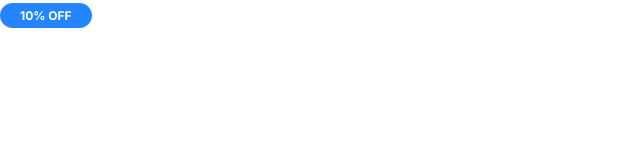
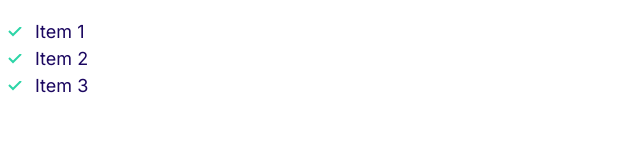
Before and after one commit to xRuisu/cwm-moshify, a plain HTML site: page index.html in a window 1280 px wide. Shown: the whole page, without its empty margins (0-640 px from the left). Drawn offline with Linux system fonts and the light colour scheme.

Commit message:
Fixed components location. Created new lists component.

```diff
--- a/css/styles.css
+++ b/css/styles.css
@@ -116,3 +116,30 @@ a {
     font-size: 1.2rem;
   }
 }
+
+/* Lists */
+.list {
+  list-style: none;
+  padding-left: 0;
+  color: var(--color-headings);
+}
+
+.list--inline .list__item {
+  display: inline-block;
+  margin-right: 2rem;
+}
+
+.list--tick {
+  list-style-image: url(/images/tick.svg);
+  padding-left: 3rem;
+}
+
+.list--tick .list__item {
+  padding-left: 0.5rem;
+}
+
+@media screen and (min-width: 1024px) {
+  .list--tick .list--inline {
+    padding-left: 0;
+  }
+}
--- a/index.html
+++ b/index.html
@@ -14,6 +14,10 @@
     />
   </head>
   <body>
-    <span class="badge badge--primary badge--small">10% OFF</span>
+    <ul class="list list--tick">
+      <li class="list__item">Item 1</li>
+      <li class="list__item">Item 2</li>
+      <li class="list__item">Item 3</li>
+    </ul>
   </body>
 </html>
```
Also changed, not shown: components/lists.html (added, +5 -0 lines), components/badges.html (renamed from css/components/badges.html), components/links.html (renamed from css/components/links.html), images/tick.svg (added).
